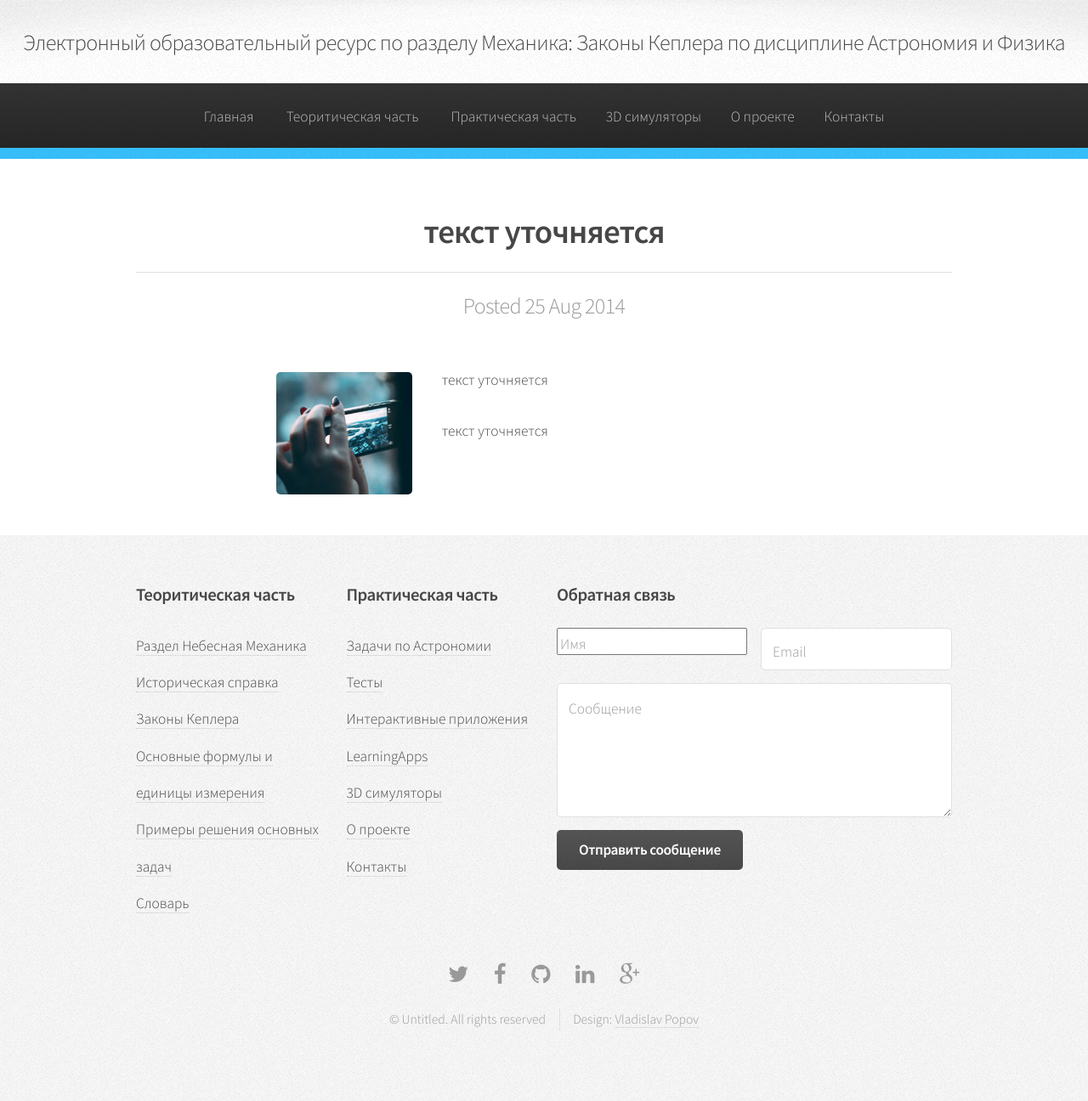
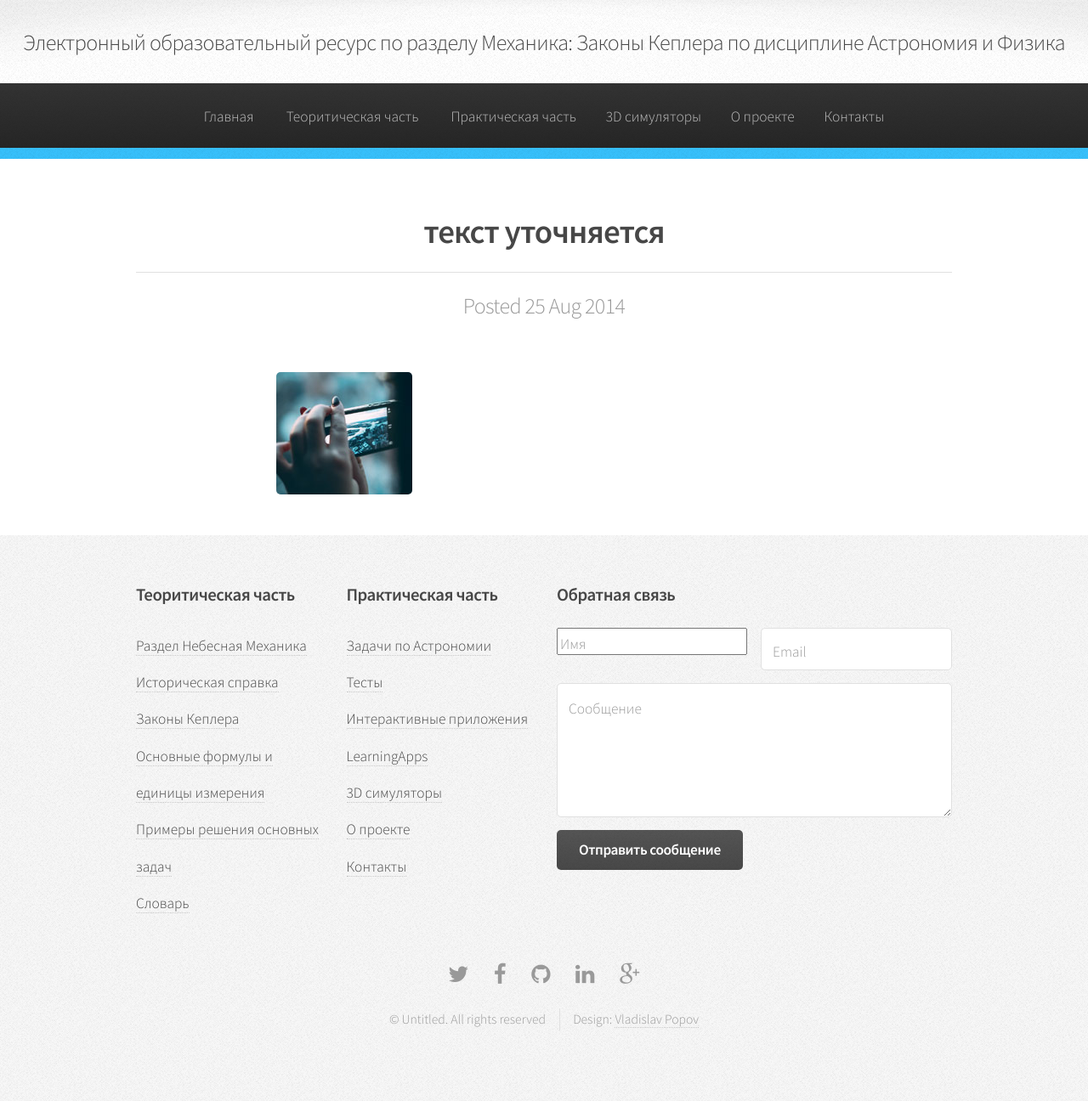
Before and after one commit to VlPop/VlPop.github.io, a Jekyll site: the page built from _posts/2014-08-25-test-post.md, in a window 1280 px wide. Shown: the whole page at 85% size. Built offline with Jekyll 4.4.1, drawn with Linux system fonts in a browser that asks for light colours.

Commit message:
Update 2014-08-25-test-post.md

```diff
--- a/_posts/2014-08-25-test-post.md
+++ b/_posts/2014-08-25-test-post.md
@@ -3,6 +3,3 @@ title: текст уточняется
 featured: /assets/images/pic02.jpg
 layout: post
 ---
-
-<p>текст уточняется</p>
-<p>текст уточняется</p>
```
